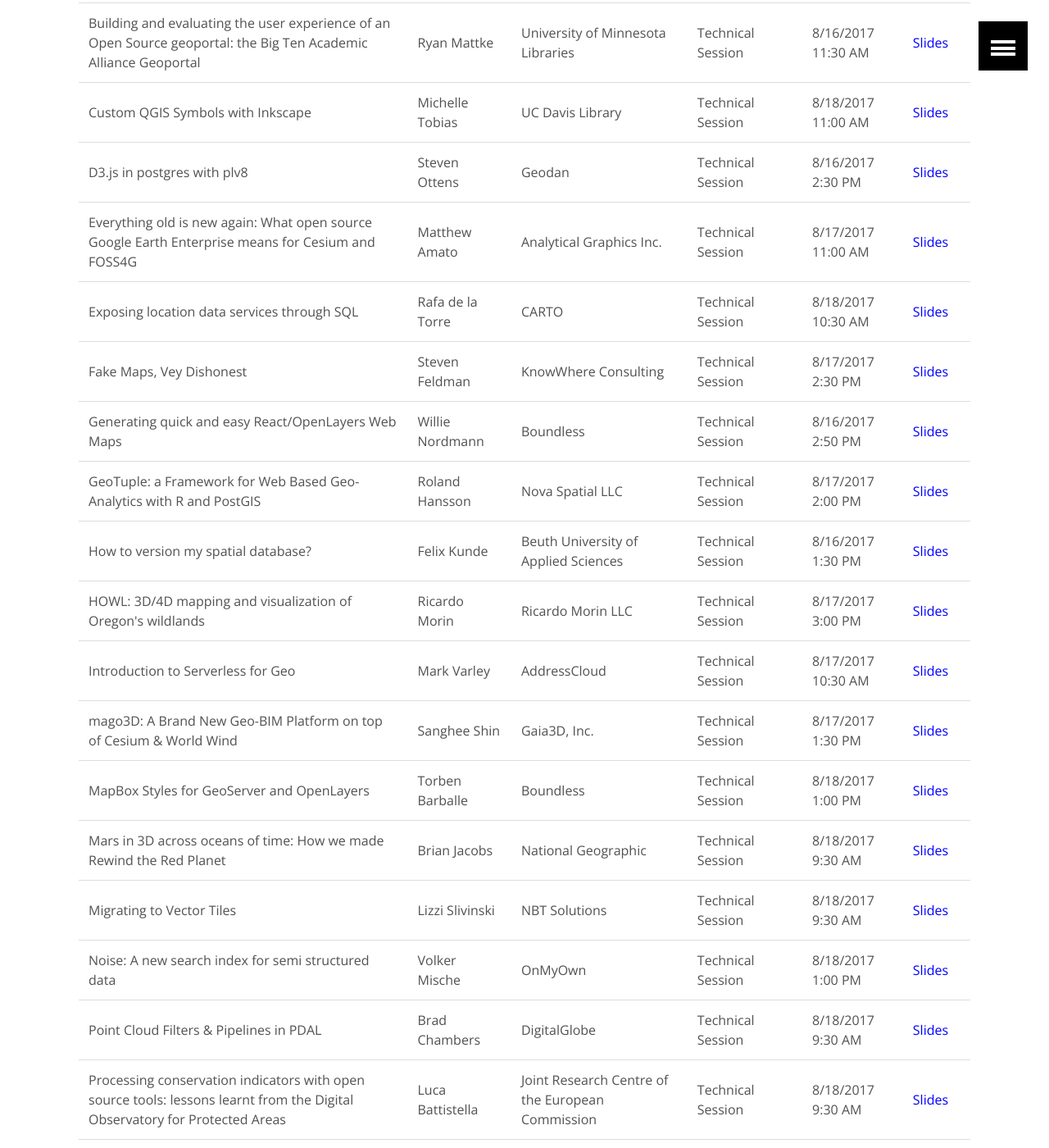
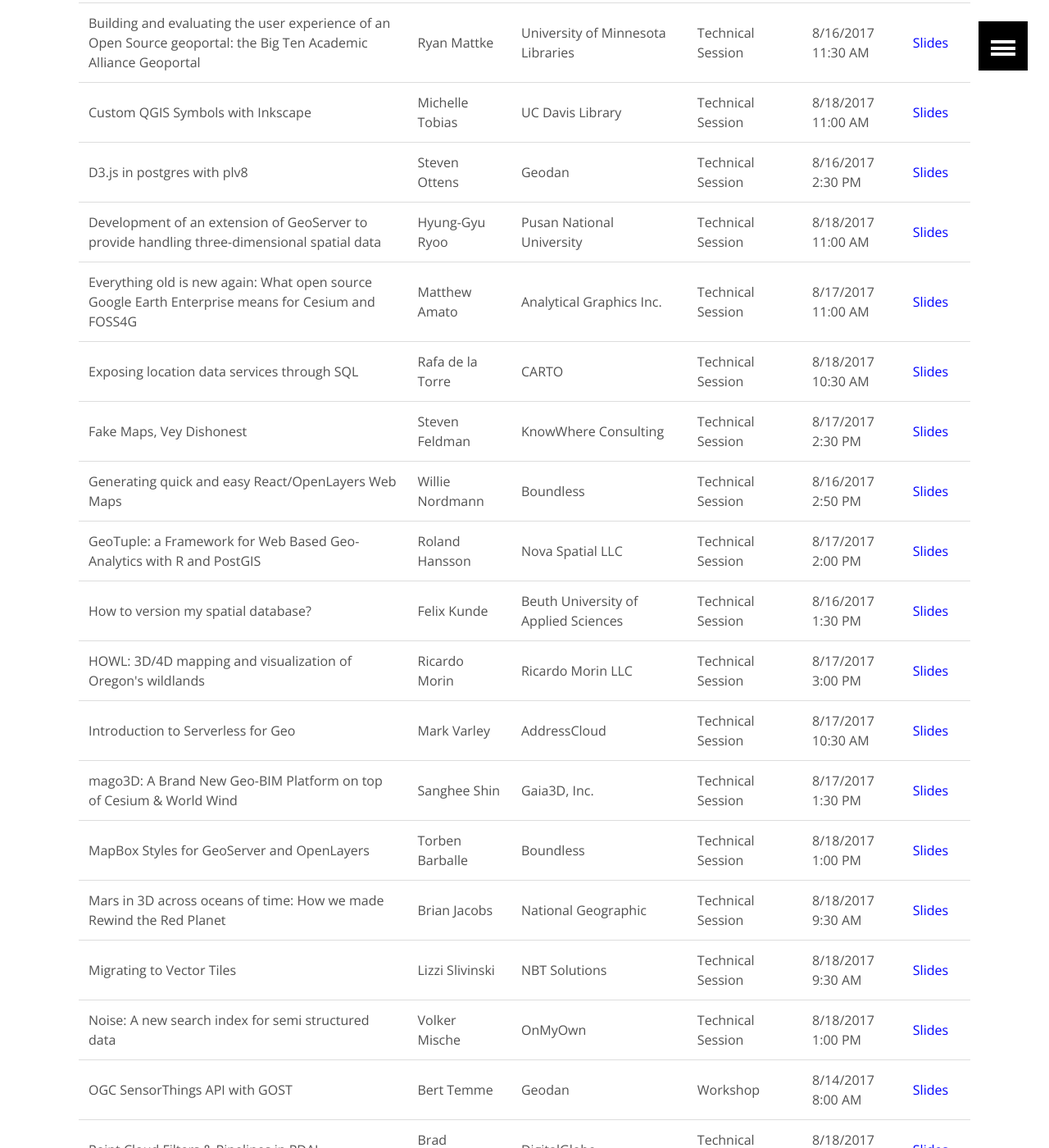
Before and after one commit to AvidGeo/foss4g2017-dev, a Jekyll site: the page built from post_conference/index.html, in a window 1280 px wide and 1400 px high, scrolled down 1951 px. Shown: the whole window at 82% size. Built offline with Jekyll 4.4.1, drawn with Linux system fonts in a browser that asks for light colours.

Commit message:
add presentations

```diff
--- a/post_conference/index.html
+++ b/post_conference/index.html
@@ -40,6 +40,7 @@
  <tr><td>Building and evaluating the user experience of an Open Source geoportal: the Big Ten Academic Alliance Geoportal</td><td>Ryan Mattke</td><td>University of Minnesota Libraries</td><td>Technical Session</td><td>8/16/2017 11:30 AM</td><td><a href="https://docs.google.com/presentation/d/1Ue2IoJZYbqyALSQEPLuPrfjLT-IbY2IbYN3SJtc0tcg/edit#slide=id.p" style="color:blue;">Slides</a></td></tr>
  <tr><td>Custom QGIS Symbols with Inkscape</td><td>Michelle Tobias</td><td>UC Davis Library</td><td>Technical Session</td><td>8/18/2017 11:00 AM</td><td><a href="https://github.com/MicheleTobias/OpenSourceCartography/blob/master/MichelesPrepFiles/Talk/Slides/Custom%20QGIS%20Symbols%20with%20Inkscape.pptx" style="color:blue;">Slides</a></td></tr>
  <tr><td>D3.js in postgres with plv8</td><td>Steven Ottens</td><td>Geodan</td><td>Technical Session</td><td>8/16/2017 2:30 PM</td><td><a href="https://docs.google.com/presentation/d/1aA_MI1wVqWR_iBWLZAFzJESxw23d461Efc21kjQci-4/edit#slide=id.g235e0eed60_2_27" style="color:blue;">Slides</a></td></tr>
+ <tr><td>Development of an extension of GeoServer to provide handling three-dimensional spatial data</td><td>Hyung-Gyu Ryoo</td><td>Pusan National University</td><td>Technical Session</td><td>8/18/2017 11:00 AM</td><td><a href="https://www.slideshare.net/hyunggyuryoo/foss4g-2017-bostondevelopment-of-an-extension-of-geoserver-for-handling-3d-spatial-data" style="color:blue;">Slides</a></td></tr>
  <tr><td>Everything old is new again: What open source Google Earth Enterprise means for Cesium and FOSS4G</td><td>Matthew Amato</td><td>Analytical Graphics Inc. </td><td>Technical Session</td><td>8/17/2017 11:00 AM</td><td><a href="https://cesium.com/presentations/files/gee_foss4g2017.pdf" style="color:blue;">Slides</a></td></tr>
  <tr><td>Exposing location data services through SQL</td><td>Rafa de la Torre</td><td>CARTO</td><td>Technical Session</td><td>8/18/2017 10:30 AM</td><td><a href="https://t.co/DKyGCT2fSf" style="color:blue;">Slides</a></td></tr>
  <tr><td>Fake Maps, Vey Dishonest</td><td>Steven Feldman</td><td>KnowWhere Consulting</td><td>Technical Session</td><td>8/17/2017 2:30 PM</td><td><a href=">https://t.co/DBU3Sd5rNY" style="color:blue;">Slides</a></td></tr>
@@ -53,6 +54,7 @@
  <tr><td>Mars in 3D across oceans of time: How we made Rewind the Red Planet</td><td>Brian Jacobs</td><td>National Geographic</td><td>Technical Session</td><td>8/18/2017 9:30 AM</td><td><a href="https://t.co/0BLlAx9Wvo" style="color:blue;">Slides</a></td></tr>
  <tr><td>Migrating to Vector Tiles</td><td>Lizzi Slivinski</td><td>NBT Solutions</td><td>Technical Session</td><td>8/18/2017 9:30 AM</td><td><a href="https://eslivinski.github.io/migrating2VectorTiles/#/" style="color:blue;">Slides</a></td></tr>
  <tr><td>Noise: A new search index for semi structured data</td><td>Volker Mische</td><td>OnMyOwn</td><td>Technical Session</td><td>8/18/2017 1:00 PM</td><td><a href="http://vmx.cx/foss4g/2017/noise.pdf" style="color:blue;">Slides</a></td></tr>
+ <tr><td>OGC SensorThings API with GOST</td><td>Bert Temme</td><td>Geodan</td><td>Workshop</td><td>8/14/2017 8:00 AM</td><td><a href="http://slides.com/bertt/workshop-sensorthings-and-gost#/" style="color:blue;">Slides</a></td></tr>
  <tr><td>Point Cloud Filters &amp; Pipelines in PDAL</td><td>Brad Chambers</td><td>DigitalGlobe</td><td>Technical Session</td><td>8/18/2017 9:30 AM</td><td><a href="https://t.co/1ToOa2KmIX" style="color:blue;">Slides</a></td></tr>
  <tr><td>Processing conservation indicators with open source tools: lessons learnt from the Digital Observatory for Protected Areas</td><td>Luca Battistella</td><td>Joint Research Centre of the European Commission</td><td>Technical Session</td><td>8/18/2017 9:30 AM</td><td><a href="https://www.slideshare.net/LucaBattistella1/dopa-jrc-european-commission-foss4g-2017-boston" style="color:blue;">Slides</a></td></tr>
  <tr><td>QGIS Web Client 2</td><td>Pirmin Kalberer</td><td>Sourcepole</td><td>Technical Session</td><td>8/18/2017 12:30 PM</td><td><a href="http://blog.sourcepole.ch/assets/2017/qwcII_2017-08.pdf" style="color:blue;">Slides</a></td></tr>
```
